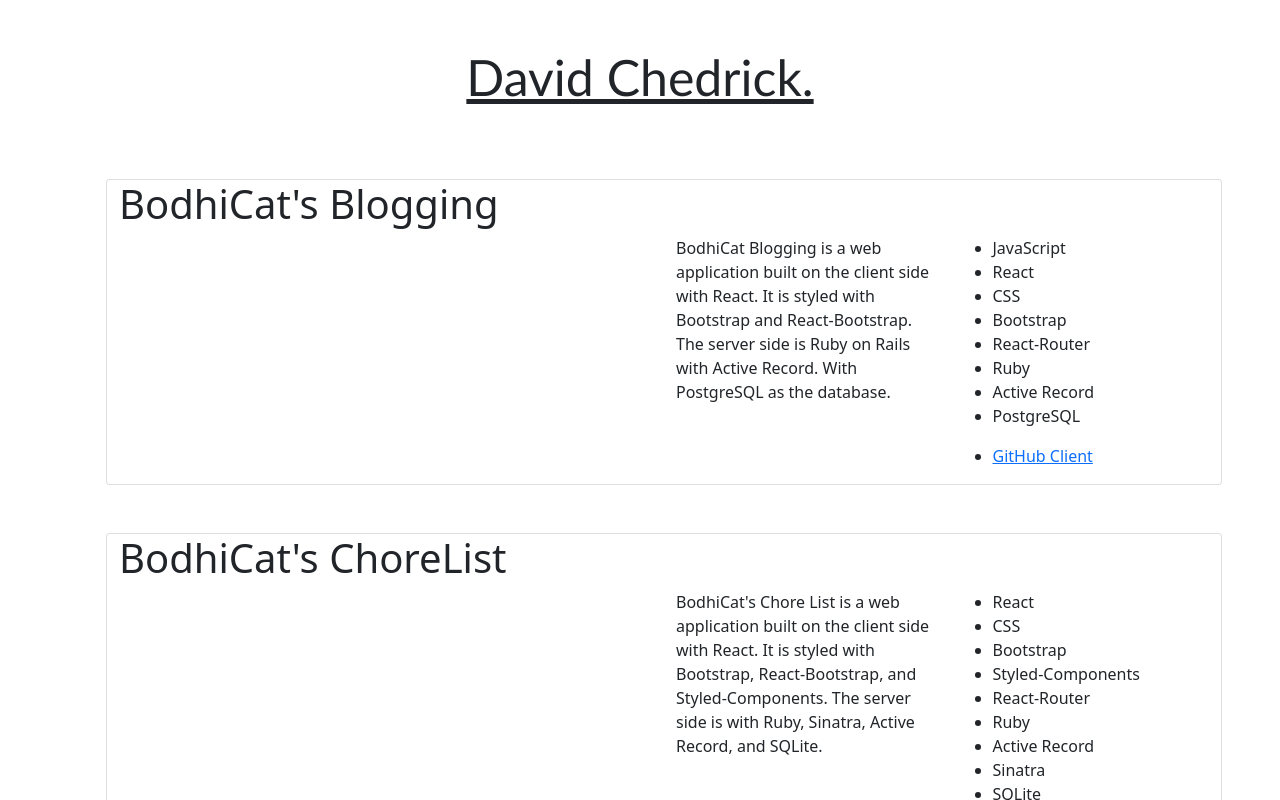
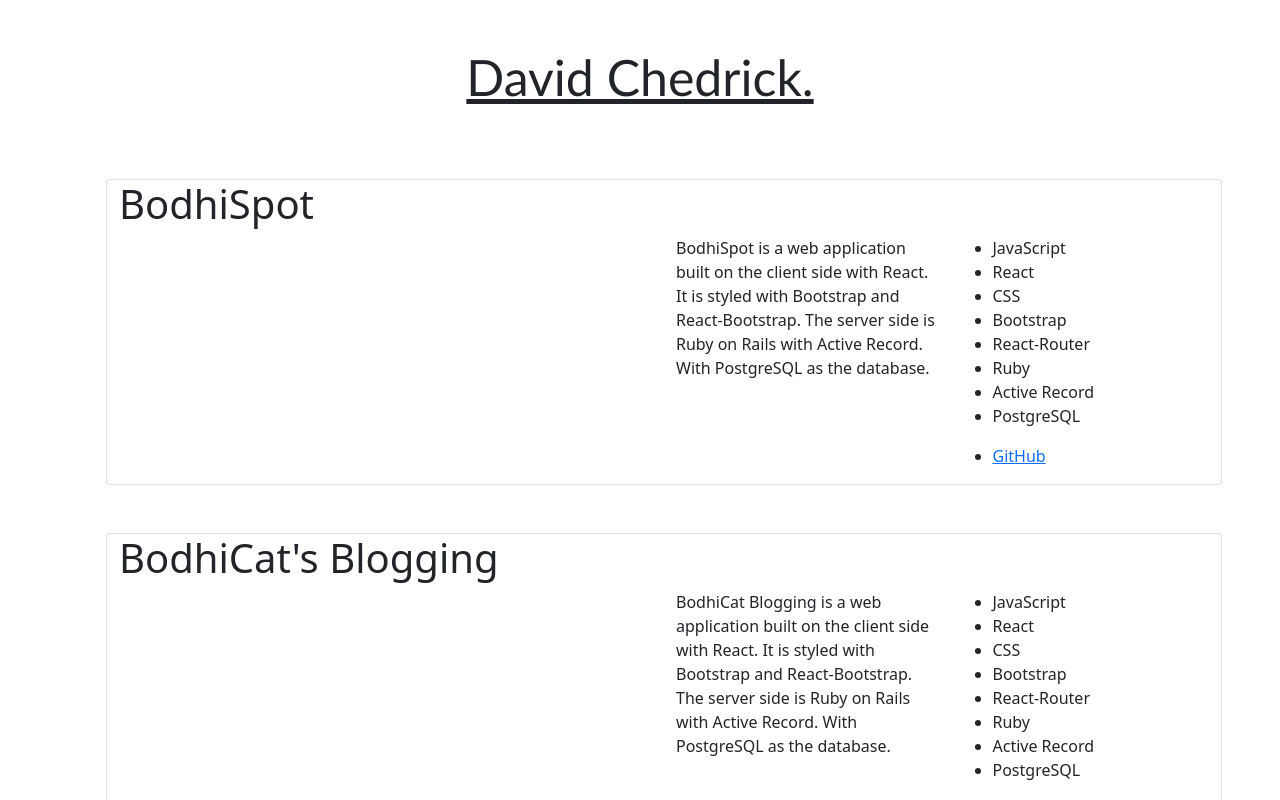
Before and after one commit to davidchedrick/davidchedrick, a React (Create React App) app: page / in a window 1280 px wide. Shown: the top 800 px of the page. Built offline with nearby package versions, Linux system fonts and the light colour scheme.

Commit message:
added icon

```diff
--- a/src/components/Blogging.js
+++ b/src/components/Blogging.js
@@ -21,8 +21,8 @@ function Blogging() {
 			</ul>
 			<ul>
 				<li>
-					<a href="https://github.com/davidchedrick/phase-4-project">
-						GitHub Client
+					<a href="https://github.com/davidchedrick/phase-5-project">
+						GitHub
 					</a>
 				</li>
 			</ul>
--- a/src/components/BodhiSpot.js
+++ b/src/components/BodhiSpot.js
@@ -1,12 +1,12 @@
 import ProjectCard from "./ProjectCards";
 
-function CutieCats() {
-	const img = cutieCatImg;
+function BodhiSpot() {
+	const img = "";
 	const text =
-		"Cutie Cats is a React single page application. Using client-side routing, with React-Router. The application has full CRUD capabilities. Front-end is hosted on Netlify and with the Back-end hosted on Heroku.";
+		"BodhiSpot is a web application built on the client side with React. It is styled with Bootstrap and React-Bootstrap. The server side is Ruby on Rails with Active Record. With PostgreSQL as the database.";
 	const link = "";
 	// const link = "https://cutiecats.netlify.app/"
-	const title = "Cutie Cats";
+	const title = "BodhiSpot";
 	const list = (
 		<div>
 			<ul>
@@ -14,9 +14,10 @@ function CutieCats() {
 				<li>React</li>
 				<li>CSS</li>
 				<li>Bootstrap</li>
-				<li>Styled-Components</li>
 				<li>React-Router</li>
-				<li>uuid</li>
+				<li>Ruby</li>
+				<li>Active Record</li>
+				<li>PostgreSQL</li>
 			</ul>
 			<ul>
 				<li>
@@ -39,4 +40,4 @@ function CutieCats() {
 	);
 }
 
-export default CutieCats;
+export default BodhiSpot;
--- a/src/components/ProjectArea.js
+++ b/src/components/ProjectArea.js
@@ -1,13 +1,16 @@
 import { Container, Row } from "react-bootstrap";
 import ChoreList from "./ ChoreList";
 import Blogging from "./Blogging";
+import BodhiSpot from "./BodhiSpot";
 import CatsGalore from "./CatsGalore";
 import CutieCats from "./CutieCats";
 
 function ProjectArea() {
 	return (
 		<Container>
-			<Row>{/* <CutieCats /> */}</Row>
+			<Row>
+				<BodhiSpot />
+			</Row>
 			<Row>
 				<Blogging />
 			</Row>
```
Also changed, not shown: 1 other file (tests, documents, lock files or other folders).
